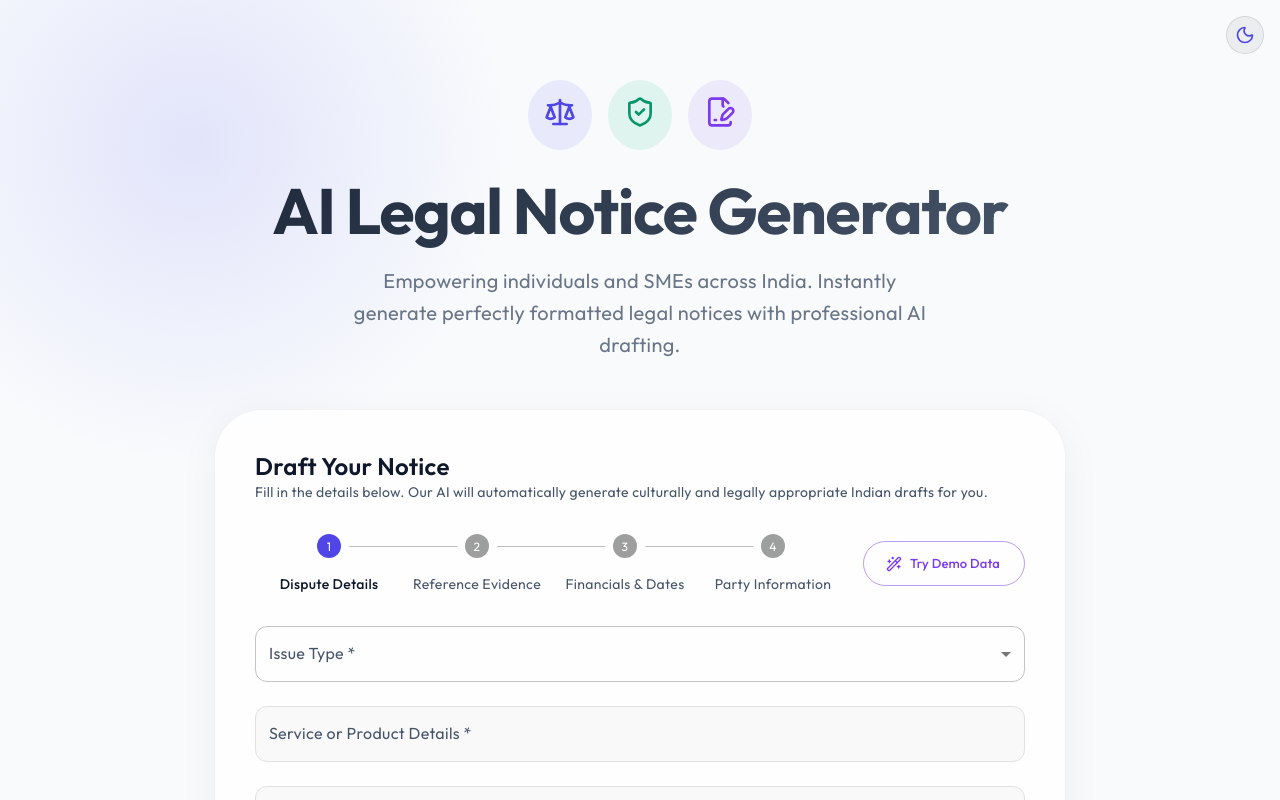
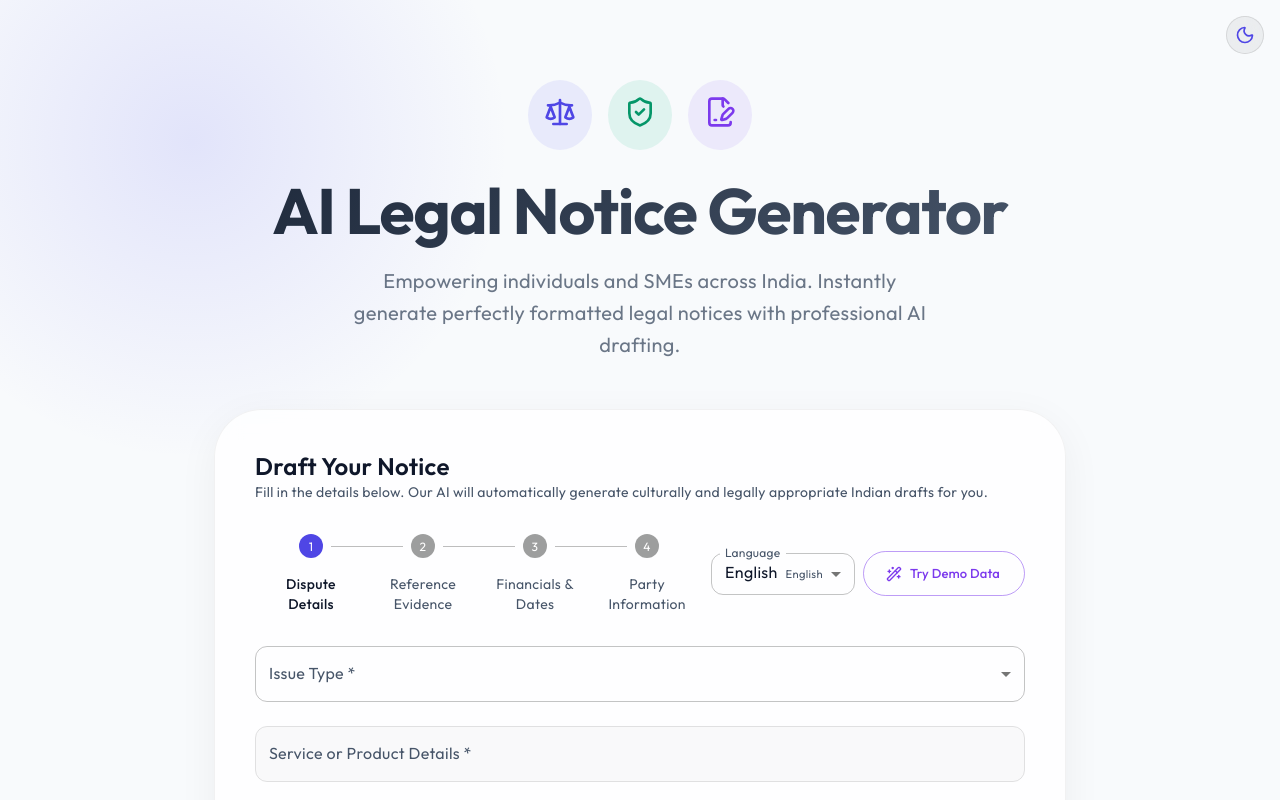
Before and after one commit to coddedman/Ai-legal-notice-generator, a Next.js app: page / in a window 1280 px wide. Shown: the top 800 px of the page. Built offline with nearby package versions, Linux system fonts and the light colour scheme.

Commit message:
feat: multi-language support (10 Indian languages) - language selector in form, langPrefix at top of prompt

```diff
--- a/src/app/api/generate/route.ts
+++ b/src/app/api/generate/route.ts
@@ -16,10 +16,22 @@ export async function POST(req: NextRequest) {
       lawyerName,
       lawyerAddress,
       evidenceText,
+      language = 'en',
       targetDoc = 'legalNotice',
       refinement,
       currentDraft
     } = body;
+
+    // Language instruction appended to every prompt
+    const LANGUAGE_NAMES: Record<string, string> = {
+      en: 'English', hi: 'Hindi (हिंदी)', mr: 'Marathi (मराठी)',
+      bn: 'Bengali (বাংলা)', ta: 'Tamil (தமிழ்)', te: 'Telugu (తెలుగు)',
+      gu: 'Gujarati (ગુજરાતી)', kn: 'Kannada (ಕನ್ನಡ)',
+      pa: 'Punjabi (ਪੰਜਾਬੀ)', ml: 'Malayalam (മലയാളം)',
+    };
+    const langName = LANGUAGE_NAMES[language] || 'English';
+    const langPrefix = language === 'en' ? '' :
+      `ABSOLUTE REQUIREMENT: Write this ENTIRE document in ${langName}. Every word of the body text must be in ${langName} script. Only law section numbers/citations may remain in English.\n\n`;
 
     const isLawyer = !!lawyerName && senderType === 'lawyer';
 
@@ -60,7 +72,7 @@ ${evidenceText ? `\nEVIDENCE:\n${evidenceText}` : ''}`;
     let prompt = '';
 
     if (targetDoc === 'legalNotice') {
-      prompt = `You are a senior Indian advocate drafting a formal Legal Notice under the Bharatiya Nyaya Sanhita (BNS) 2023.
+      prompt = `${langPrefix}You are a senior Indian advocate drafting a formal Legal Notice under the Bharatiya Nyaya Sanhita (BNS) 2023.
 ${contextBlock}
 
 ${refinement
@@ -99,7 +111,7 @@ RULES:
 OUTPUT: Return ONLY the plain text of the notice. No JSON. No markdown. Just the document.`;
 
     } else if (targetDoc === 'whatsappMessage') {
-      prompt = `You are drafting a WhatsApp demand message for an Indian consumer.
+      prompt = `${langPrefix}You are drafting a WhatsApp demand message for an Indian consumer.
 ${contextBlock}
 
 ${refinement
@@ -118,7 +130,7 @@ LENGTH: Under 300 words. Short paragraphs suitable for WhatsApp.`}
 OUTPUT: Return ONLY the plain text of the WhatsApp message. No JSON. No markdown. Just the message text.`;
 
     } else if (targetDoc === 'complaintDraft') {
-      prompt = `You are an Indian legal expert drafting a formal Consumer Forum Complaint under the Consumer Protection Act 2019.
+      prompt = `${langPrefix}You are an Indian legal expert drafting a formal Consumer Forum Complaint under the Consumer Protection Act 2019.
 ${contextBlock}
 
 ${refinement
--- a/src/app/layout.tsx
+++ b/src/app/layout.tsx
@@ -136,6 +136,13 @@ export default function RootLayout({
             }),
           }}
         />
+        {/* Google Noto Fonts — covers all major Indian scripts */}
+        <link rel="preconnect" href="https://fonts.googleapis.com" />
+        <link rel="preconnect" href="https://fonts.gstatic.com" crossOrigin="anonymous" />
+        <link
+          href="https://fonts.googleapis.com/css2?family=Noto+Sans:wght@400;700&family=Noto+Sans+Devanagari:wght@400;700&family=Noto+Sans+Bengali:wght@400;700&family=Noto+Sans+Tamil:wght@400;700&family=Noto+Sans+Telugu:wght@400;700&family=Noto+Sans+Gujarati:wght@400;700&family=Noto+Sans+Kannada:wght@400;700&family=Noto+Sans+Gurmukhi:wght@400;700&family=Noto+Sans+Malayalam:wght@400;700&display=swap"
+          rel="stylesheet"
+        />
       </head>
       <body suppressHydrationWarning>
         <ThemeRegistry>{children}</ThemeRegistry>
--- a/src/components/NoticeForm.tsx
+++ b/src/components/NoticeForm.tsx
@@ -32,23 +32,37 @@ const ISSUE_TYPES = [
   'Custom Issue',
 ];
 
+export const LANGUAGES = [
+  { code: 'en',  label: 'English',    native: 'English' },
+  { code: 'hi',  label: 'Hindi',      native: 'हिंदी' },
+  { code: 'mr',  label: 'Marathi',    native: 'मराठी' },
+  { code: 'bn',  label: 'Bengali',    native: 'বাংলা' },
+  { code: 'ta',  label: 'Tamil',      native: 'தமிழ்' },
+  { code: 'te',  label: 'Telugu',     native: 'తెలుగు' },
+  { code: 'gu',  label: 'Gujarati',   native: 'ગુજરાતી' },
+  { code: 'kn',  label: 'Kannada',   native: 'ಕನ್ನಡ' },
+  { code: 'pa',  label: 'Punjabi',    native: 'ਪੰਜਾਬੀ' },
+  { code: 'ml',  label: 'Malayalam',  native: 'മലയാളം' },
+];
+
 export interface NoticeFormData {
   senderType: 'self' | 'lawyer';
   lawyerName?: string;
-  lawyerAddress?: string; // NEW
+  lawyerAddress?: string;
   issueType: string;
   senderName: string;
-  senderAddress: string;  // NEW
+  senderAddress: string;
   receiverName: string;
-  receiverAddress: string; // NEW
+  receiverAddress: string;
   serviceDetails: string;
   amount: string;
   paymentDate: string;
   deliveryDate: string;
   description: string;
   evidenceText?: string;
-  lawyerLogo?: string;   // NEW: Base64 logo
-  lawyerStamp?: string;  // NEW: Base64 stamp
+  lawyerLogo?: string;
+  lawyerStamp?: string;
+  language: string;       // NEW: output language code
 }
 
 interface Props {
@@ -92,6 +106,7 @@ export default function NoticeForm({ onSubmit, loading, initialData }: Props) {
       evidenceText: '',
       lawyerLogo: '',
       lawyerStamp: '',
+      language: 'en',
     },
     mode: 'onTouched'
   });
@@ -178,11 +193,12 @@ export default function NoticeForm({ onSubmit, loading, initialData }: Props) {
     setValue('lawyerAddress', 'Chamber 412, High Court of Delhi, New Delhi - 110003', { shouldValidate: true });
     setValue('lawyerLogo', DEMO_LOGO);
     setValue('lawyerStamp', DEMO_STAMP);
+    // Keep existing language selection
   };
 
   return (
     <Box sx={{ width: '100%' }}>
-      <Box sx={{ display: 'flex', justifyContent: 'space-between', alignItems: 'center', mb: 4 }}>
+      <Box sx={{ display: 'flex', justifyContent: 'space-between', alignItems: 'center', mb: 4, gap: 1 }}>
         <Stepper activeStep={activeStep} alternativeLabel sx={{ flexGrow: 1, '& .MuiStepLabel-label': { mt: 1 } }}>
           {steps.map((label) => (
             <Step key={label}>
@@ -190,16 +206,37 @@ export default function NoticeForm({ onSubmit, loading, initialData }: Props) {
             </Step>
           ))}
         </Stepper>
+
+        {/* Language Selector — always visible */}
+        <Controller
+          name="language"
+          control={control}
+          render={({ field }) => (
+            <FormControl size="small" sx={{ minWidth: 130, flexShrink: 0 }}>
+              <InputLabel>Language</InputLabel>
+              <Select {...field} label="Language" disabled={loading}>
+                {LANGUAGES.map(l => (
+                  <MenuItem key={l.code} value={l.code}>
+                    <Box component="span" sx={{ mr: 1 }}>{l.native}</Box>
+                    <Box component="span" sx={{ fontSize: '0.7rem', color: 'text.secondary' }}>{l.label}</Box>
+                  </MenuItem>
+                ))}
+              </Select>
+            </FormControl>
+          )}
+        />
+
         {activeStep === 0 && (
            <Tooltip title="Auto-fill with demo data to test the AI">
              <Button
+               type="button"
                variant="outlined"
                size="small"
                color="secondary"
                startIcon={<Wand2 size={16} />}
                onClick={fillDemoData}
                disabled={loading}
-               sx={{ ml: 2, borderRadius: 2, textTransform: 'none', minWidth: '140px' }}
+               sx={{ borderRadius: 2, textTransform: 'none', minWidth: '130px', flexShrink: 0 }}
              >
                Try Demo Data
              </Button>
```
